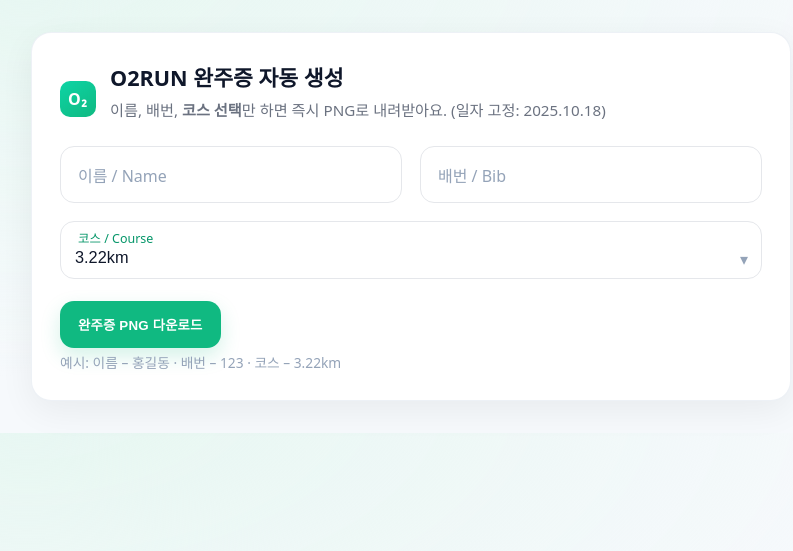
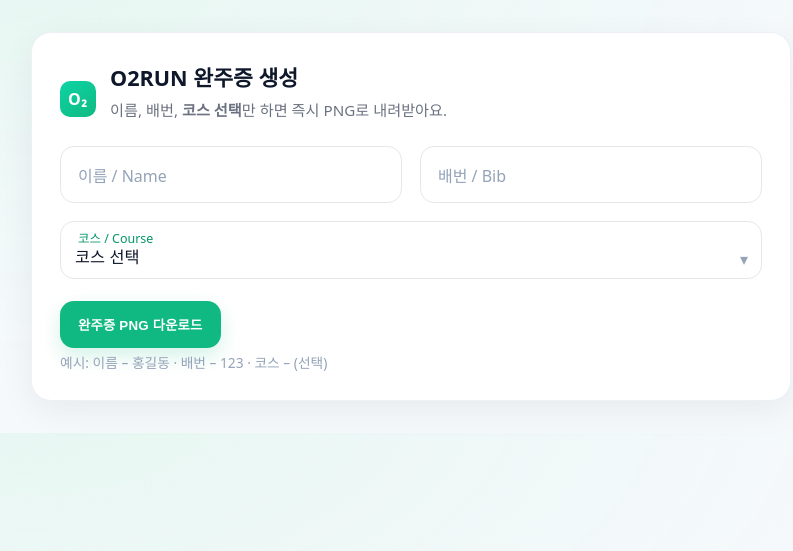
Before and after one commit to jmelody0502/o2run-cert, a Flask app: page / in a window 1280 px wide. Shown: the top 551 px of the page, without its empty margins (229-1022 px from the left). Run offline with Flask 3, Linux system fonts and the light colour scheme.

Commit message:
form.html

```diff
--- a/templates/form.html
+++ b/templates/form.html
@@ -29,7 +29,6 @@
       form{display:grid; grid-template-columns:1fr 1fr; gap:18px;}
       .row-2{grid-column:span 2;}
 
-      /* inputs */
       .field{position:relative;}
       .field input{
         width:100%; padding:22px 14px 14px;
@@ -47,7 +46,7 @@
       .field input:focus + label,
       .field input:not(:placeholder-shown) + label{ top:8px; font-size:.78rem; color:#059669; }
 
-      /* select (코스) */
+      /* 코스 셀렉트 */
       .select{ position:relative; }
       .select label{
         position:absolute; left:12px; top:8px;
@@ -55,20 +54,18 @@
       }
       .select select{
         width:100%; appearance:none; -webkit-appearance:none; -moz-appearance:none;
-        padding:26px 44px 12px 14px; /* 위 여백을 늘려 라벨 칩 공간 확보 */
+        padding:26px 44px 12px 14px;
         border-radius:14px; border:1.2px solid var(--border);
         background:var(--input-bg); font-size:1.02rem; color:var(--ink);
         transition:border-color .2s, box-shadow .2s, background .2s;
       }
       .select select:focus{ outline:none; border-color:var(--primary); box-shadow:0 0 0 5px var(--ring); }
-
-      /* select caret */
       .select::after{
         content:"▾"; position:absolute; right:14px; top:50%; transform:translateY(-10%);
         color:#94a3b8; pointer-events:none; font-size:1rem;
       }
 
-      /* autofill unify */
+      /* 자동완성 색 통일(크롬) */
       input:-webkit-autofill{
         -webkit-box-shadow:0 0 0 1000px var(--input-bg) inset !important;
         -webkit-text-fill-color:var(--ink) !important;
@@ -97,8 +94,8 @@
       <div class="head">
         <div class="logo">O₂</div>
         <div>
-          <h1>O2RUN 완주증 자동 생성</h1>
-          <p class="desc">이름, 배번, <b>코스 선택</b>만 하면 즉시 PNG로 내려받아요. (일자 고정: 2025.10.18)</p>
+          <h1>O2RUN 완주증 생성</h1>
+          <p class="desc">이름, 배번, <b>코스 선택</b>만 하면 즉시 PNG로 내려받아요.</p>
         </div>
       </div>
 
@@ -115,7 +112,8 @@
         <div class="select row-2">
           <label for="course">코스 / Course</label>
           <select id="course" name="course" required>
-            <option value="3.22km" selected>3.22km</option>
+            <option value="" disabled selected hidden>코스 선택</option>
+            <option value="3.22km">3.22km</option>
             <option value="6.50km">6.50km</option>
           </select>
         </div>
@@ -124,7 +122,7 @@
           <button class="primary" type="submit">완주증 PNG 다운로드</button>
         </div>
       </form>
-      <div class="samples">예시: 이름 – 홍길동 · 배번 – 123 · 코스 – 3.22km </div>
+      <div class="samples">예시: 이름 – 홍길동 · 배번 – 123 · 코스 – (선택)</div>
     </div>
   </body>
 </html>
```
